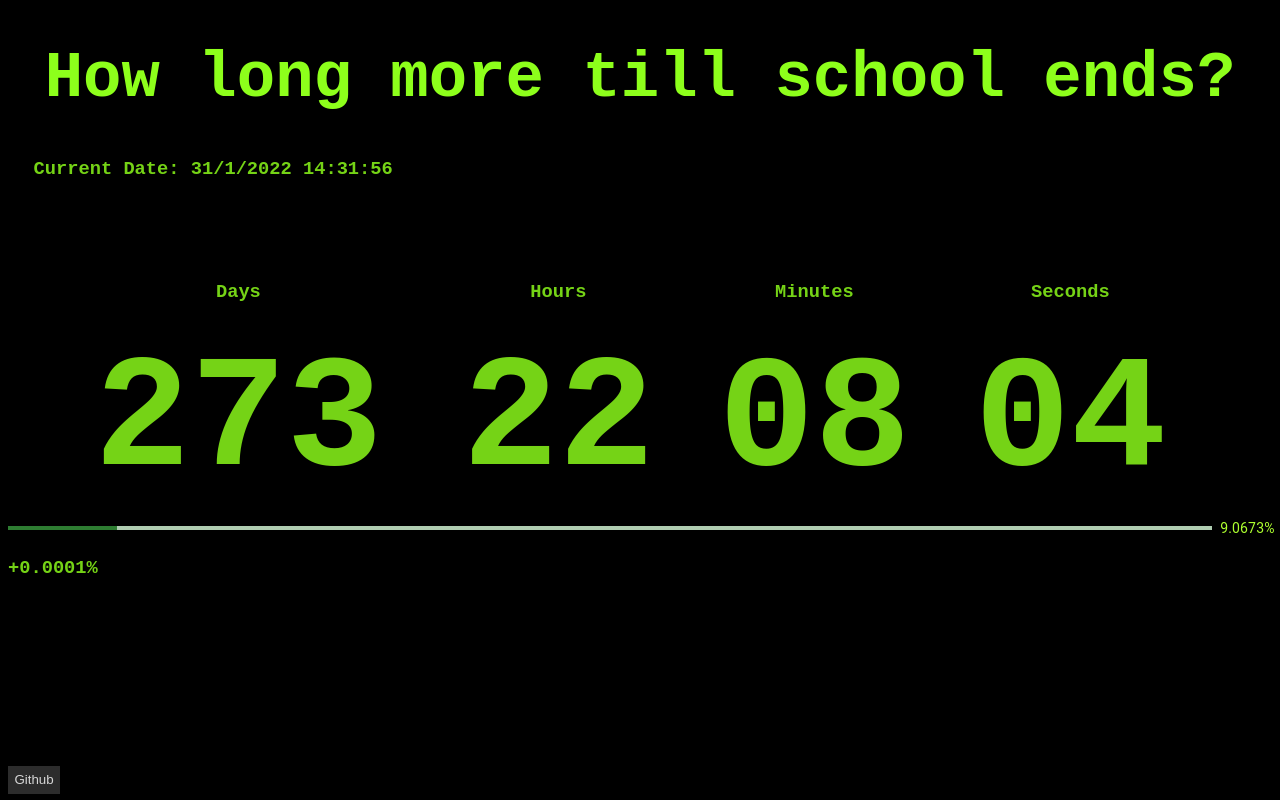
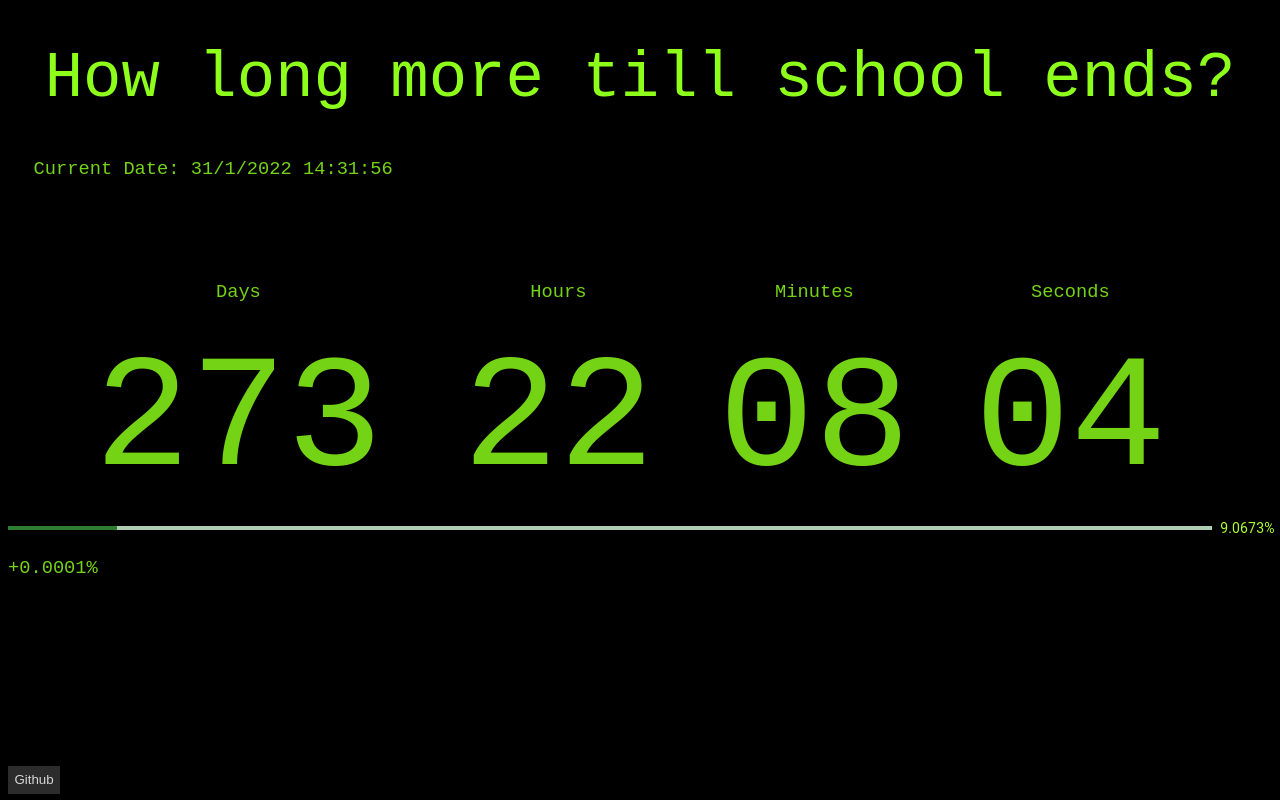
Before and after one commit to AJR07/Days-Till-School-End, a React (Create React App) app: page / in a window 1280 px wide. Built offline with nearby package versions, Linux system fonts and the light colour scheme.

Commit message:
:lipstick: Improving the UI of the app (fonts)

```diff
--- a/src/Components/App.css
+++ b/src/Components/App.css
@@ -3,11 +3,13 @@ h2,
 h3,
 h4 {
   font-family: "Fira Code", monospace;
+  font-weight: 400;
   color: rgb(77, 139, 15);
 }
 
 h1 {
   font-size: 5vw;
+  font-weight: 500;
   color: rgb(141, 255, 27);
 }
 
@@ -20,25 +22,9 @@ h3 {
   color: rgb(117, 211, 22);
 }
 
-#grid {
-  text-align: center;
-  padding-left: 3vw;
-  display: grid;
-  grid-template-rows: 5vw 10vw;
-  grid-template-columns: 30vw 20vw 20vw 20vw;
-}
-
-h3:hover {
-  color: rgb(135, 255, 14);
-}
-
+h3:hover,
 h2:hover {
   color: rgb(135, 255, 14);
-}
-
-#links {
-  position: fixed;
-  bottom: 0.5vw;
 }
 
 button {
@@ -53,6 +39,19 @@ button:hover {
   background-color: black;
 }
 
+#grid {
+  text-align: center;
+  padding-left: 3vw;
+  display: grid;
+  grid-template-rows: 5vw 10vw;
+  grid-template-columns: 30vw 20vw 20vw 20vw;
+}
+
+#links {
+  position: fixed;
+  bottom: 0.5vw;
+}
+
 #progress {
   padding-top: 10vw;
   height: 10vw;
```
